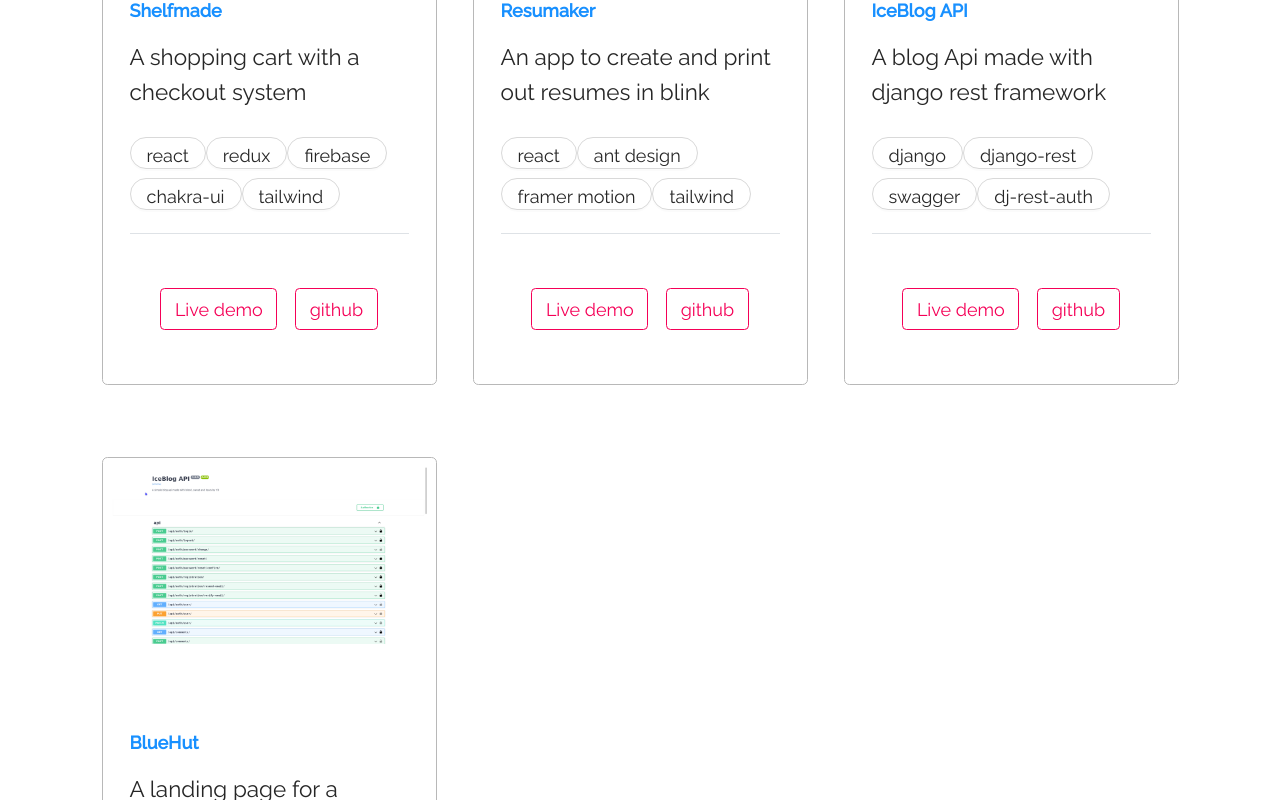
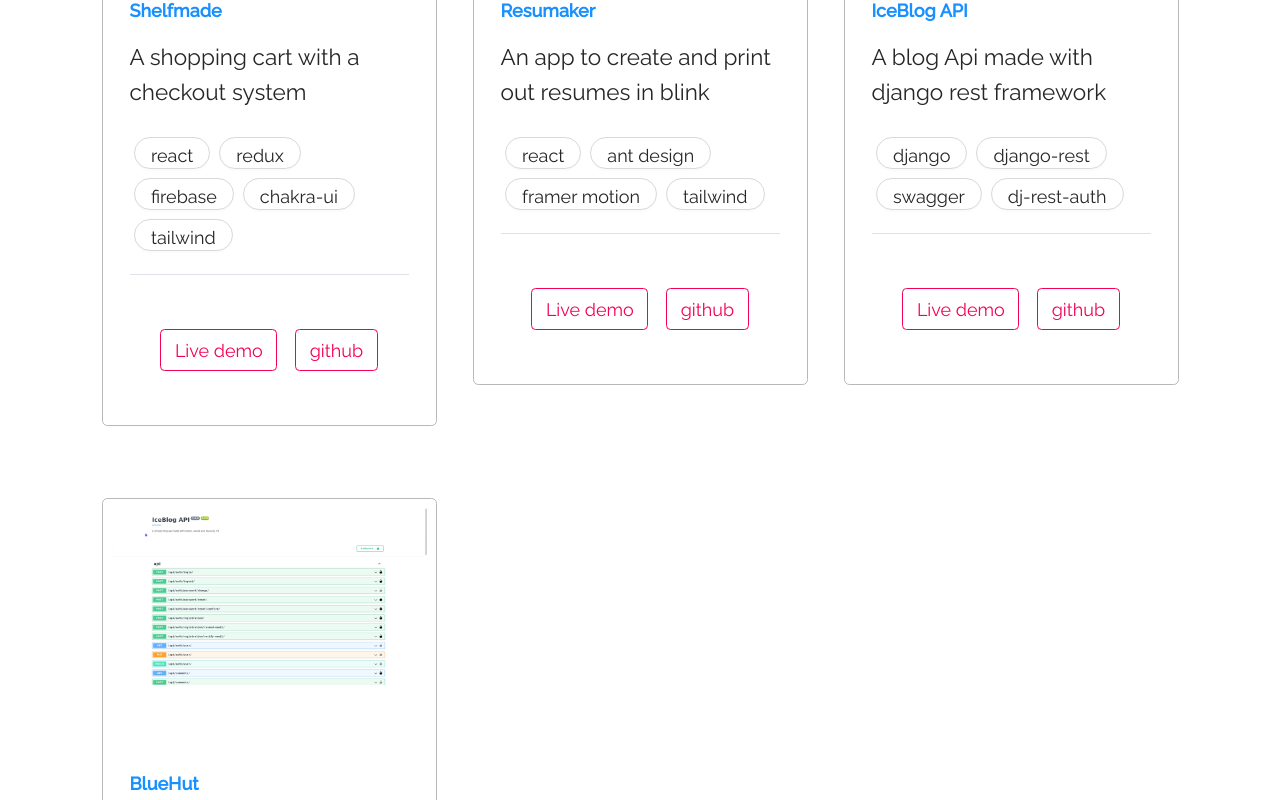
Before and after one commit to dglitxh/portfolio, a React (Create React App) app: page / in a window 1280 px wide. Shown: the part 2340-3140 px from the top of the page. Built offline with nearby package versions, Linux system fonts and the light colour scheme.

Commit message:
projects-cards

```diff
--- a/src/components/Projects.js
+++ b/src/components/Projects.js
@@ -24,7 +24,7 @@ return(<Col xs={{span:24}} sm={{span:24}} md={{span:12}} lg={{span:8}}>
               <div style={{display: 'flex', flexDirection: 'row', alignItems: 'center', flexWrap: 'wrap'}}>
                 {project.stack.map(el=>{
                   return(
-                    <Button className={"my-1"} shape='round'>{el}</Button>
+                    <Button className={"m-1"} shape='round'>{el}</Button>
                   )
                 })}
               </div>
```
